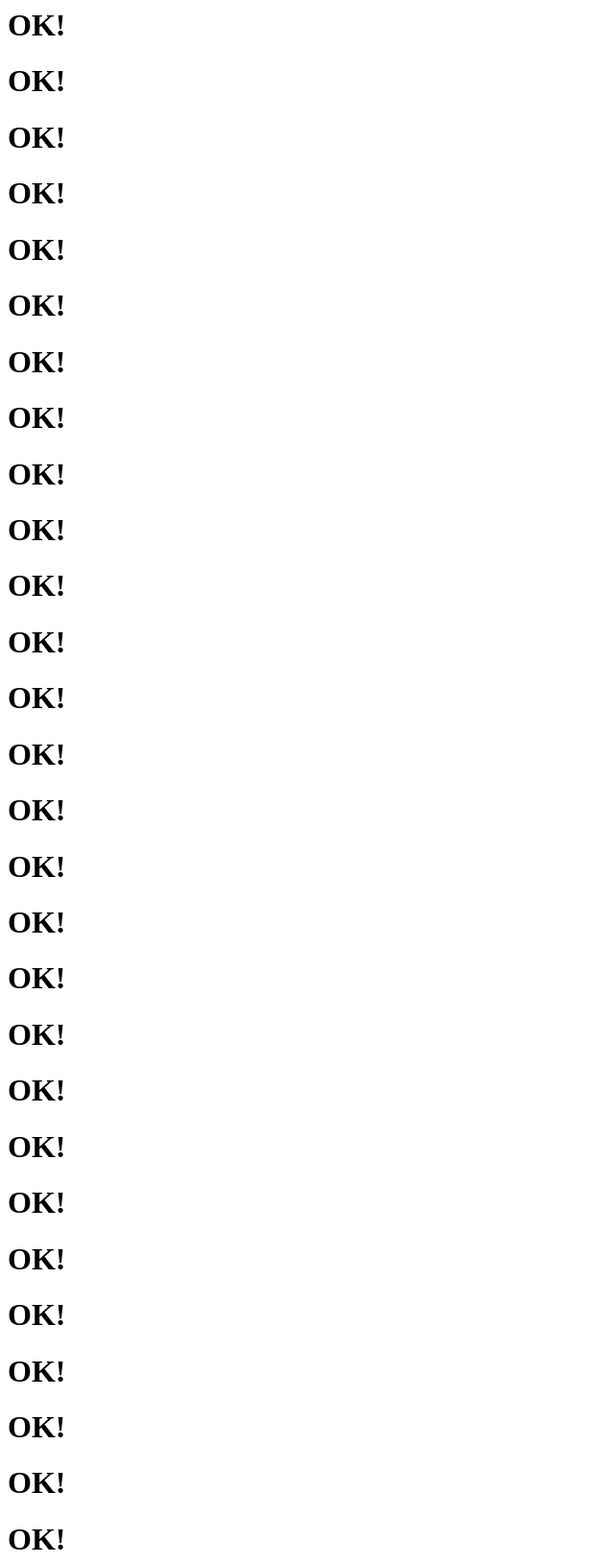
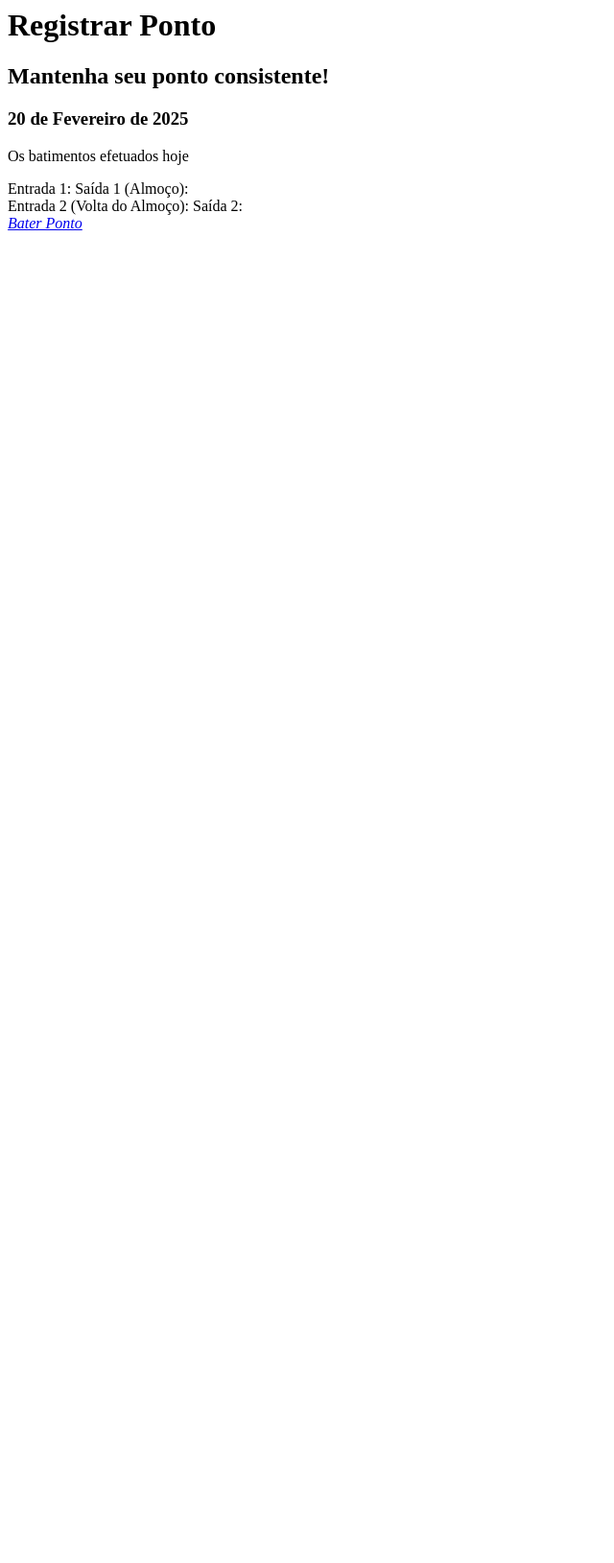
Before and after one commit to JhonatanPinheiro/projeto_pontoeletronico, a PHP site: page /day_records.php in a window 1280 px wide. Shown: the top 1629 px of the page at 96% size, without its empty margins (0-640 px from the left). After the commit the page ends 240 px from the top, so only its background shows below. Run offline with PHP 8.4, Linux system fonts and the light colour scheme.

Commit message:
Criando a tela principal de batimento de ponto

```diff
--- a/src/views/day_records.php
+++ b/src/views/day_records.php
@@ -1,67 +1,32 @@
 <main class="content">
-    <h1>OK!</h1>
-    <h1>OK!</h1>
-    <h1>OK!</h1>
-    <h1>OK!</h1>
-    <h1>OK!</h1>
-    <h1>OK!</h1>
-    <h1>OK!</h1>
-    <h1>OK!</h1>
-    <h1>OK!</h1>
-    <h1>OK!</h1>
-    <h1>OK!</h1>
-    <h1>OK!</h1>
-    <h1>OK!</h1>
-    <h1>OK!</h1>
-    <h1>OK!</h1>
-    <h1>OK!</h1>
-    <h1>OK!</h1>
-    <h1>OK!</h1>
-    <h1>OK!</h1>
-    <h1>OK!</h1>
-    <h1>OK!</h1>
-    <h1>OK!</h1>
-    <h1>OK!</h1>
-    <h1>OK!</h1>
-    <h1>OK!</h1>
-    <h1>OK!</h1>
-    <h1>OK!</h1>
-    <h1>OK!</h1>
-    <h1>OK!</h1>
-    <h1>OK!</h1>
-    <h1>OK!</h1>
-    <h1>OK!</h1>
-    <h1>OK!</h1>
-    <h1>OK!</h1>
-    <h1>OK!</h1>
-    <h1>OK!</h1>
-    <h1>OK!</h1>
-    <h1>OK!</h1>
-    <h1>OK!</h1>
-    <h1>OK!</h1>
-    <h1>OK!</h1>
-    <h1>OK!</h1>
-    <h1>OK!</h1>
-    <h1>OK!</h1>
-    <h1>OK!</h1>
-    <h1>OK!</h1>
-    <h1>OK!</h1>
-    <h1>OK!</h1>
-    <h1>OK!</h1>
-    <h1>OK!</h1>
-    <h1>OK!</h1>
-    <h1>OK!</h1>
-    <h1>OK!</h1>
-    <h1>OK!</h1>
-    <h1>OK!</h1>
-    <h1>OK!</h1>
-    <h1>OK!</h1>
-    <h1>OK!</h1>
-    <h1>OK!</h1>
-    <h1>OK!</h1>
-    <h1>OK!</h1>
-    <h1>OK!</h1>
-    <h1>OK!</h1>
-    <h1>OK!</h1>
-    <h1>OK!</h1>
+    <div class="content-title mb-4">
+        <i class="icon icofont-check-alt mr-2"></i>
+        <div>
+            <h1>Registrar Ponto</h1>
+            <h2>Mantenha seu ponto consistente!</h2>
+        </div>
+    </div>
+    <div class="card">
+        <div class="card-header">
+            <h3>20 de Fevereiro de 2025</h3>
+            <p class="mb-0">Os batimentos efetuados hoje</p>
+        </div>
+        <div class="card-body">
+            <div class="d-flex m-5 justify-content-around">
+                <span>Entrada 1:</span>
+                <span>Saída 1 (Almoço):</span>
+            </div>
+            <div class="d-flex m-5 justify-content-around">
+                <span>Entrada 2 (Volta do Almoço):</span>
+                <span>Saída 2:</span>
+            </div>
+        </div>
+        <div class="card-footer d-flex justify-content-center">
+            <a href="#" class="btn btn-success btn-lg">
+                <i class="icofont-check mr-1">
+                    Bater Ponto
+                </i>
+            </a>
+        </div>
+    </div>
 </main>
```
